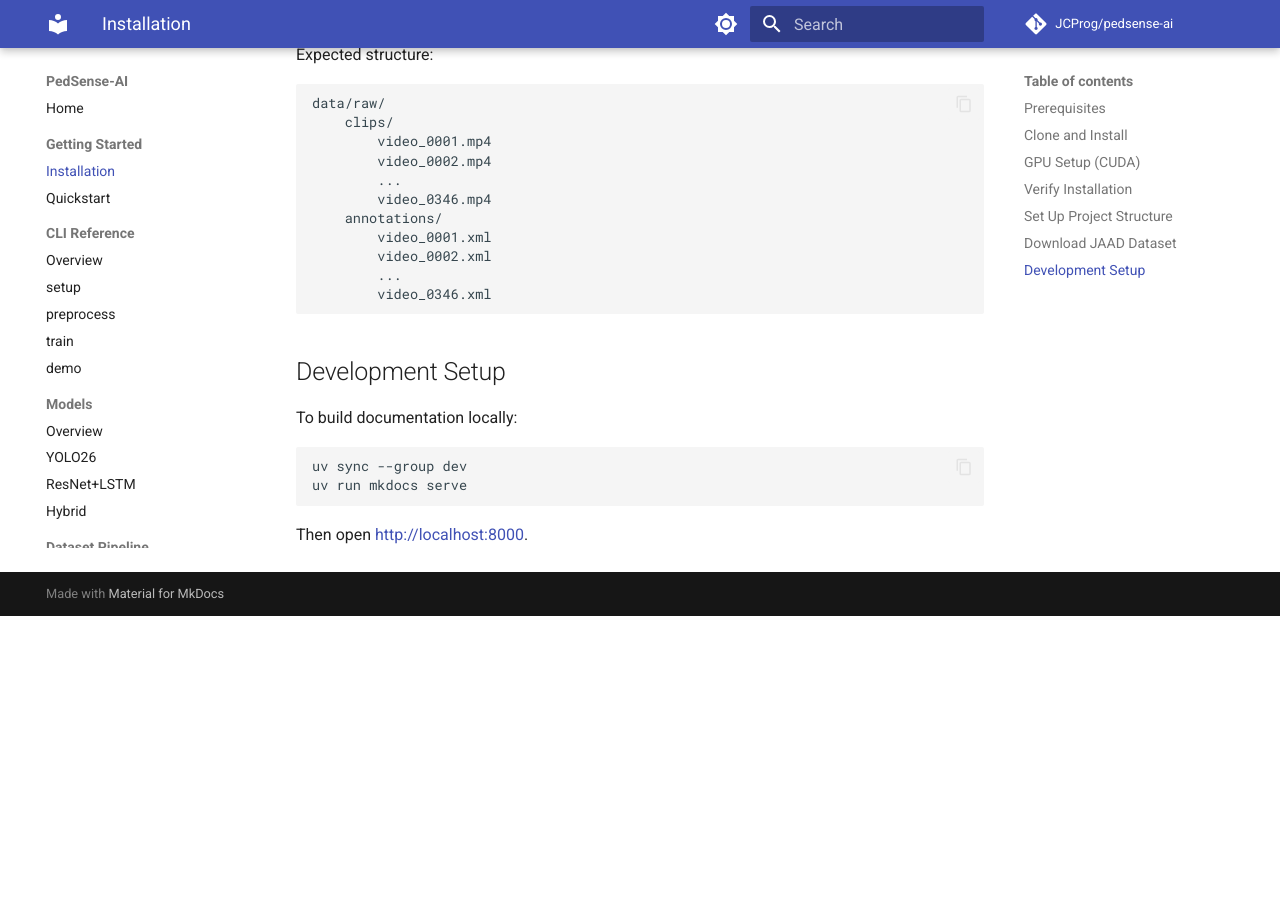
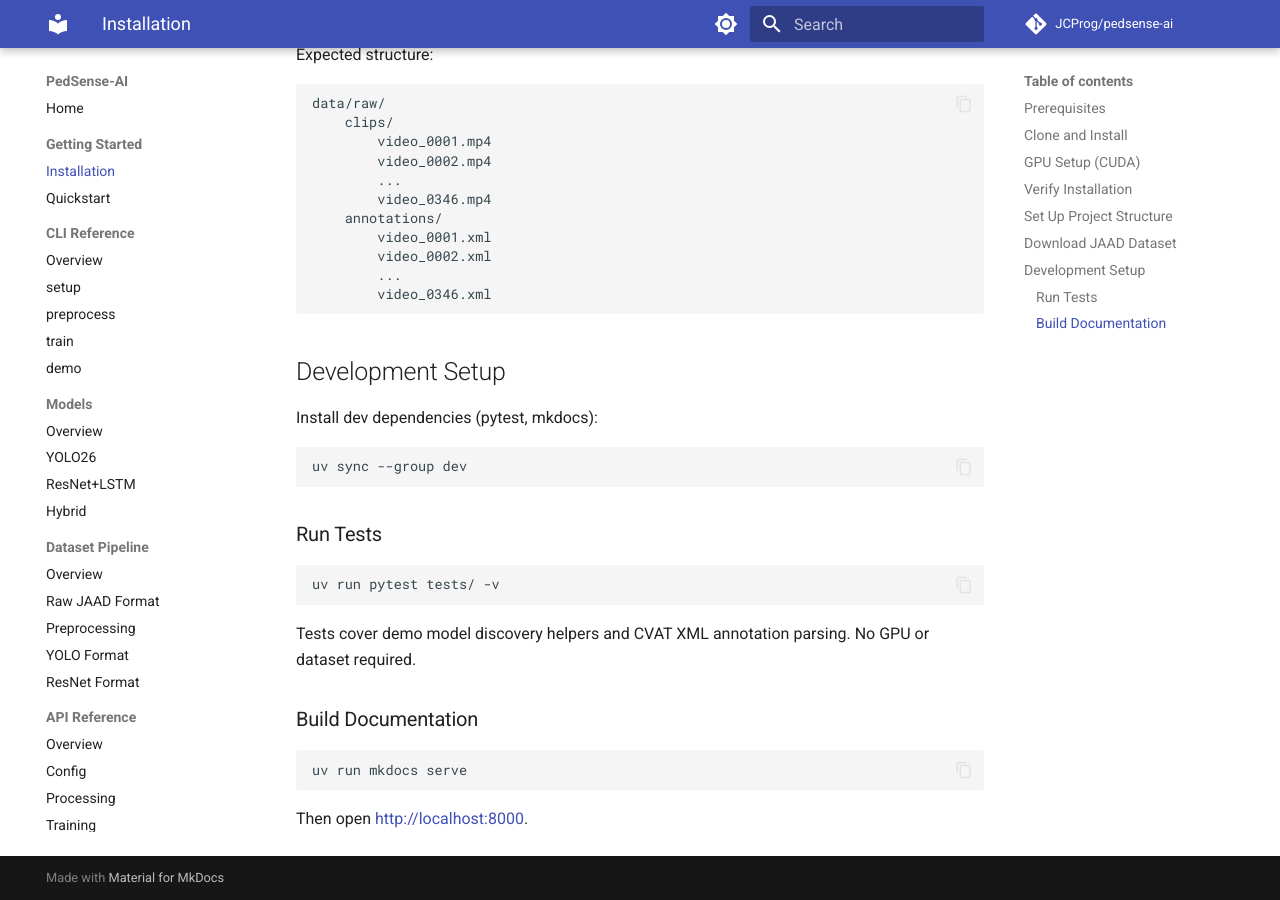
Before and after one commit to JC-prog/pedsense-ai, an MkDocs documentation site: the page built from docs/getting-started/installation.md, in a window 1280 px wide and 900 px high, scrolled down 1855 px. Built offline with MkDocs 1.6.1 and Material for MkDocs 9.7.7, drawn with Linux system fonts in a browser that asks for light colours; comment, search, counter and statistics services are not loaded; before the commit the page ends 2471 px from its top, so only the background shows below that.

Commit message:
docs: update docs

````diff
--- a/docs/getting-started/installation.md
+++ b/docs/getting-started/installation.md
@@ -95,10 +95,23 @@ data/raw/
 
 ## Development Setup
 
-To build documentation locally:
+Install dev dependencies (pytest, mkdocs):
 
 ```bash
 uv sync --group dev
+```
+
+### Run Tests
+
+```bash
+uv run pytest tests/ -v
+```
+
+Tests cover demo model discovery helpers and CVAT XML annotation parsing. No GPU or dataset required.
+
+### Build Documentation
+
+```bash
 uv run mkdocs serve
 ```
 
--- a/pyproject.toml
+++ b/pyproject.toml
@@ -1,6 +1,6 @@
 [project]
 name = "pedsense"
-version = "1.0.1"
+version = "1.0.2"
 description = "Add your description here"
 readme = "README.md"
 authors = [
````
Also changed, not shown: CHANGELOG.md (+7 -0 lines), CLAUDE.md (+4 -2 lines), README.md (+16 -1 lines), docs/changelog.md (+7 -0 lines), docs/index.md (+1 -1 lines).
